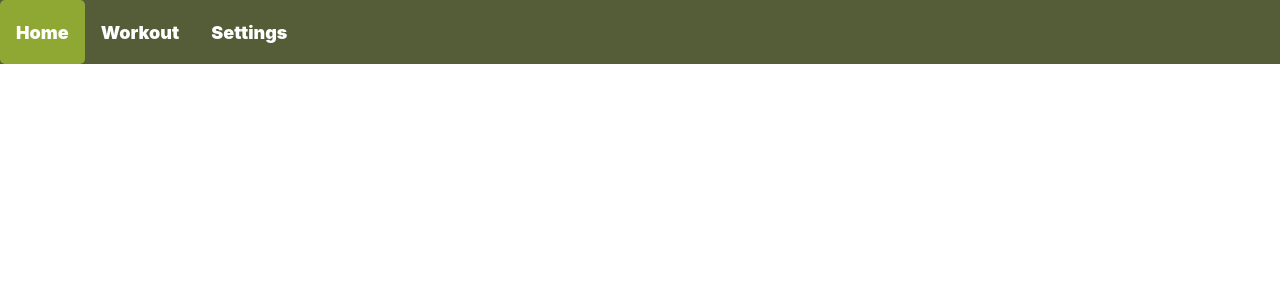
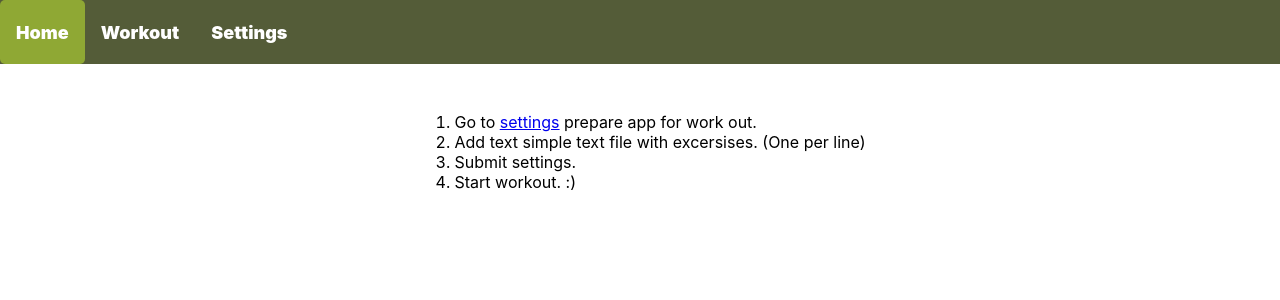
Before and after one commit to VaSmitka/SportLegrace, a React (Create React App) app: page / in a window 1280 px wide. Shown: the top 300 px of the page. Built offline with nearby package versions, Linux system fonts and the light colour scheme.

Commit message:
simple guide

```diff
--- a/src/pages/Home.js
+++ b/src/pages/Home.js
@@ -3,6 +3,12 @@ import React from "react";
 function Home() {
   return (
     <main>
+      <ol>
+        <li>Go to <a href="/settings">settings</a> prepare app for work out.</li>
+        <li>Add text simple text file with excersises. (One per line)</li>
+        <li>Submit settings.</li>
+        <li>Start workout. :)</li>
+      </ol>
     </main>
   );
 }
```
